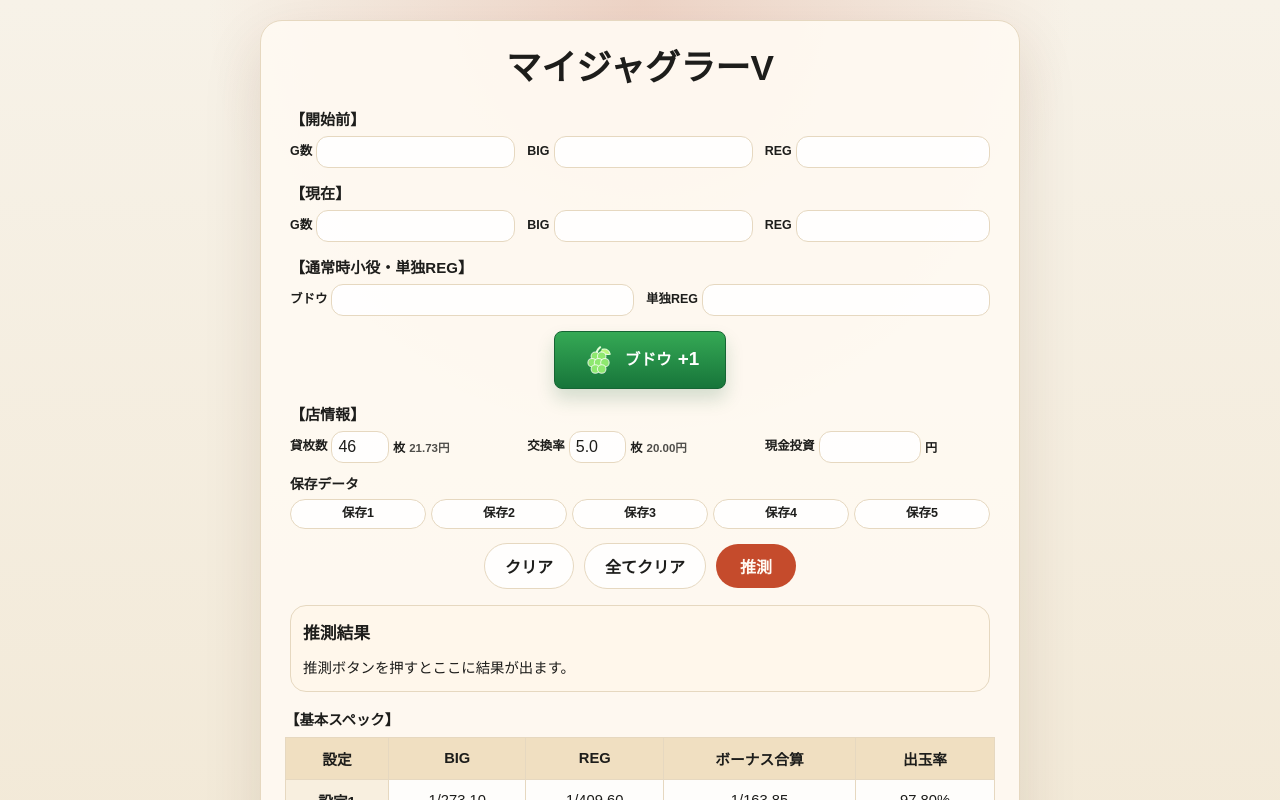
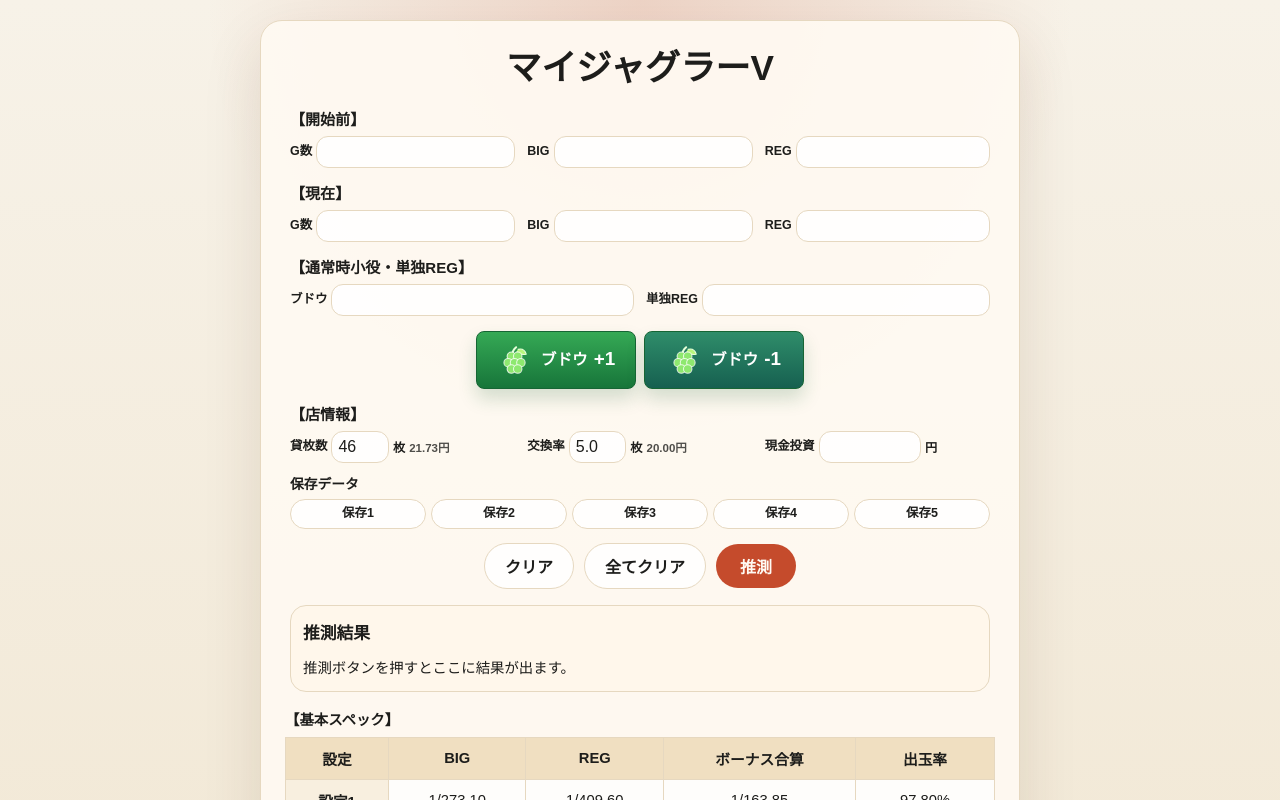
Before and after one commit to umedademu/suisoku, a Next.js app: page /myjuggler5 in a window 1280 px wide. Shown: the top 800 px of the page. Built offline with nearby package versions, Linux system fonts and the light colour scheme.

Commit message:
ジャグラーにブドウ減算ボタンを追加

```diff
--- a/app/globals.css
+++ b/app/globals.css
@@ -561,6 +561,7 @@ a {
 
 .budo-counter-wrap {
   display: flex;
+  gap: 8px;
   justify-content: center;
   margin-top: 8px;
 }
@@ -570,11 +571,12 @@ a {
   align-items: center;
   justify-content: center;
   gap: 10px;
-  min-width: 138px;
+  flex: 1 1 0;
+  max-width: 160px;
+  min-width: 0;
   min-height: 54px;
   border: 1px solid #166534;
   border-radius: 8px;
-  background: linear-gradient(180deg, #35a955 0%, #17753a 100%);
   box-shadow: 0 10px 18px rgba(22, 101, 52, 0.18);
   color: #ffffff;
   cursor: pointer;
@@ -586,6 +588,14 @@ a {
     transform 0.2s ease,
     background-color 0.2s ease,
     box-shadow 0.2s ease;
+}
+
+.budo-counter-button-plus {
+  background: linear-gradient(180deg, #35a955 0%, #17753a 100%);
+}
+
+.budo-counter-button-minus {
+  background: linear-gradient(180deg, #2f8d6a 0%, #166050 100%);
 }
 
 .budo-counter-button:hover {
@@ -997,9 +1007,8 @@ a {
   }
 
   .budo-counter-button {
-    min-width: 146px;
     min-height: 56px;
-    padding: 12px 24px;
+    padding: 12px 16px;
   }
 
   .result-group {
--- a/app/juggler-budo-counter-button.tsx
+++ b/app/juggler-budo-counter-button.tsx
@@ -2,12 +2,17 @@
 
 type JugglerBudoCounterButtonProps = {
   onIncrement: () => void;
+  onDecrement: () => void;
 };
 
-export function JugglerBudoCounterButton({ onIncrement }: JugglerBudoCounterButtonProps) {
+export function JugglerBudoCounterButton({
+  onIncrement,
+  onDecrement
+}: JugglerBudoCounterButtonProps) {
   return (
+    <>
       <button
-      className="budo-counter-button"
+        className="budo-counter-button budo-counter-button-plus"
         type="button"
         onClick={onIncrement}
         aria-label="通常時のブドウを1加算"
@@ -28,5 +33,28 @@ export function JugglerBudoCounterButton({ onIncrement }: JugglerBudoCounterButt
           <span className="budo-counter-plus">+1</span>
         </span>
       </button>
+      <button
+        className="budo-counter-button budo-counter-button-minus"
+        type="button"
+        onClick={onDecrement}
+        aria-label="通常時のブドウを1減算"
+      >
+        <svg className="budo-counter-icon" viewBox="0 0 64 64" aria-hidden="true" focusable="false">
+          <path className="budo-counter-stem" d="M36 8c-5 4-7 8-7 14" />
+          <path className="budo-counter-leaf" d="M39 12c8-2 14 2 16 9-8 2-14 0-18-5" />
+          <circle cx="27" cy="25" r="8" />
+          <circle cx="39" cy="25" r="8" />
+          <circle cx="21" cy="37" r="8" />
+          <circle cx="33" cy="37" r="8" />
+          <circle cx="45" cy="37" r="8" />
+          <circle cx="27" cy="49" r="8" />
+          <circle cx="39" cy="49" r="8" />
+        </svg>
+        <span className="budo-counter-text">
+          <span className="budo-counter-main">ブドウ</span>
+          <span className="budo-counter-plus">-1</span>
+        </span>
+      </button>
+    </>
   );
 }
--- a/app/myjuggler5/page.tsx
+++ b/app/myjuggler5/page.tsx
@@ -467,6 +467,13 @@ export default function MyJuggler5Page() {
     }));
   };
 
+  const handleBudoDecrement = () => {
+    setInputValues((current) => ({
+      ...current,
+      budo: String(Math.max(0, toNumber(String(current.budo ?? "")) - 1))
+    }));
+  };
+
   const handleEstimate = (event: React.FormEvent<HTMLFormElement>) => {
     event.preventDefault();
 
@@ -703,7 +710,10 @@ export default function MyJuggler5Page() {
               </div>
               {group.fields.some((field) => field.key === "budo") ? (
                 <div className="budo-counter-wrap">
-                  <JugglerBudoCounterButton onIncrement={handleBudoIncrement} />
+                  <JugglerBudoCounterButton
+                    onIncrement={handleBudoIncrement}
+                    onDecrement={handleBudoDecrement}
+                  />
                 </div>
               ) : null}
             </section>
```
Also changed, not shown: app/gogojuggler3/page.tsx (+11 -1 lines), app/happyjuggler/page.tsx (+11 -1 lines), app/neoimjugglerex/page.tsx (+11 -1 lines), app/sfunkyjuggler2/page.tsx (+11 -1 lines), 1 other file (tests, documents, lock files or other folders). Lines whose indentation alone changed are shown as unchanged.
